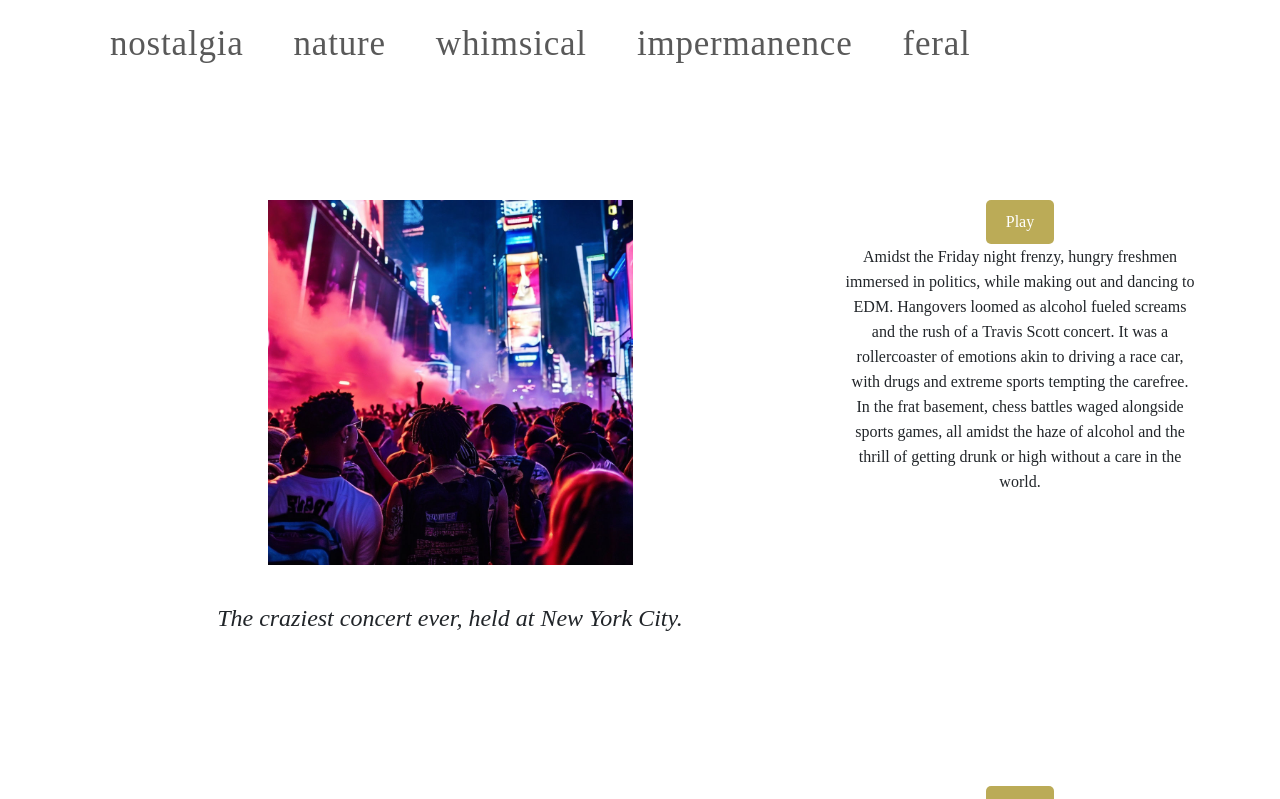
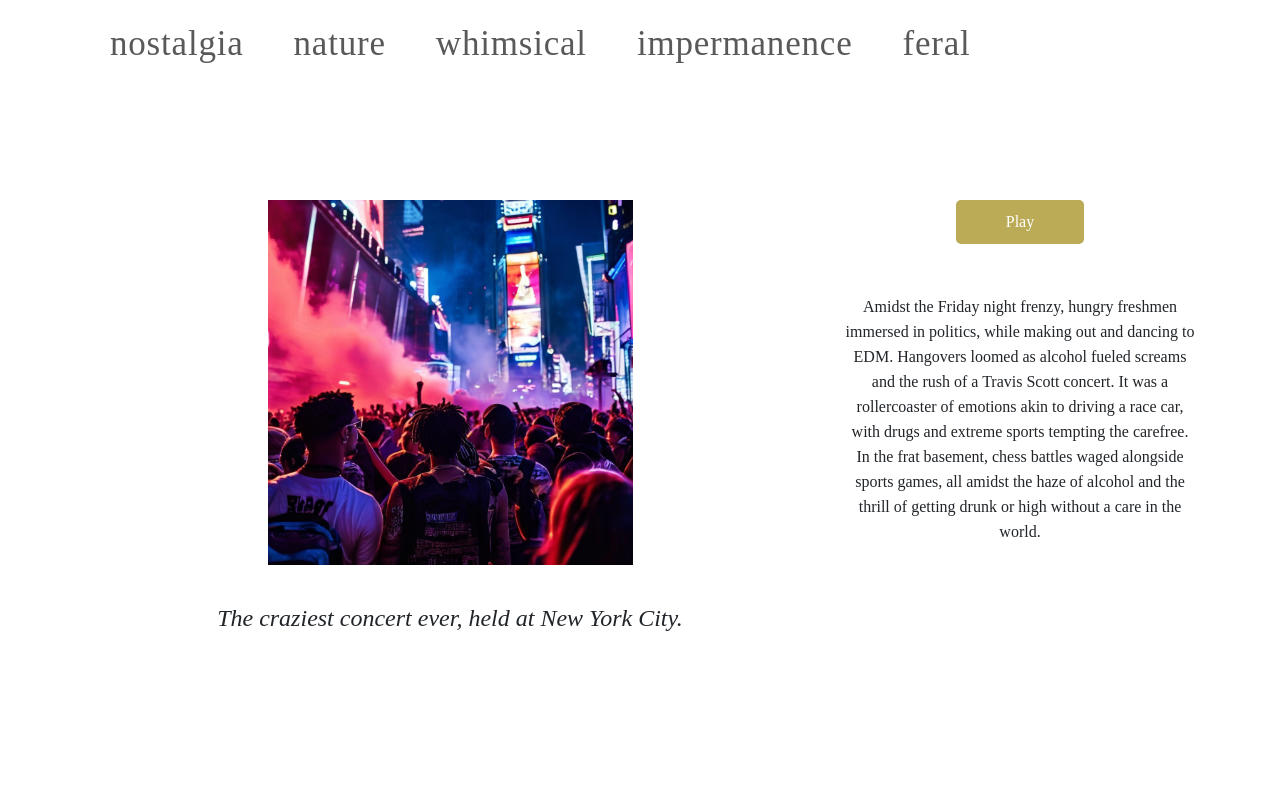
Before and after one commit to michfeng/art-ml-3, a React (Create React App) app: page /#/wild-and-feral in a window 1280 px wide. Shown: the top 799 px of the page. Built offline with nearby package versions, Linux system fonts and the light colour scheme.

Commit message:
ui changes

```diff
--- a/src/components/AudioPlayer.css
+++ b/src/components/AudioPlayer.css
@@ -6,7 +6,7 @@
     color: white;
 
     /* Padding */
-    padding: 10px 20px;
+    padding: 10px 50px;
 
     /* Border */
     border: none;
@@ -21,6 +21,8 @@
     transition: background-color 0.3s ease;
 
     font-family: 'Benne';
+
+    margin-bottom: 50px;
   }
 
 .custom-button:hover {
--- a/src/components/Media.js
+++ b/src/components/Media.js
@@ -18,6 +18,8 @@ export const Media = ({
         </div>
     )*/
 
+    if (prompt)
+
     return (
         <div class="row" style={{paddingBottom: '150px'}}>
             <div class="col-8">
@@ -25,7 +27,7 @@ export const Media = ({
                 <div className="caption" style={{ 'padding-top': '35px'}}>{caption}</div>
             </div>
             <div class="col-4">
-                <AudioPlayer src={sound} style={{'padding-bottom': '1000px'}} />
+                <AudioPlayer src={sound} />
                 <text style={{  'font-family': 'Benne', 'text-align': 'left' }}>{prompt}</text>
             </div>
         </div>
```
